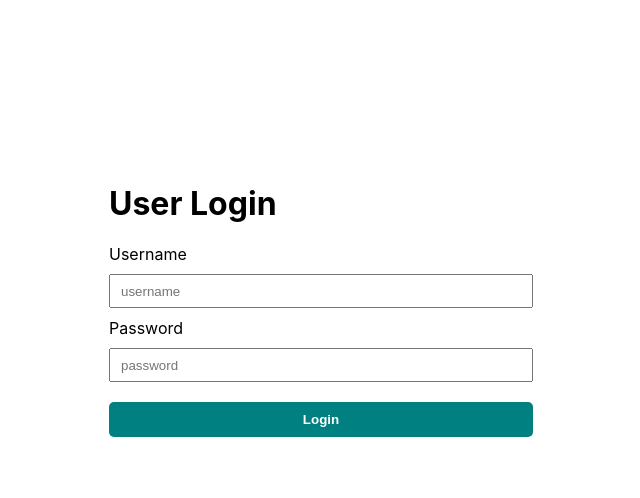
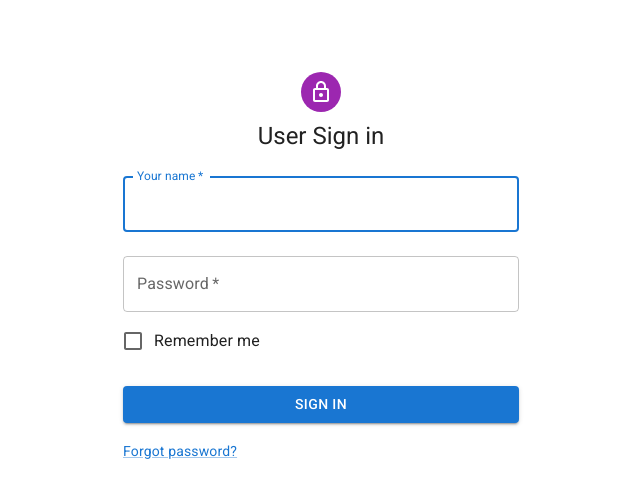
Before and after one commit to kip536/Gender-based-reporting-system, a React (Create React App) app: page /login in a window 1280 px wide. Shown: the top 498 px of the page, without its empty margins (319-959 px from the left). Built offline with nearby package versions, Linux system fonts and the light colour scheme.

Commit message:
recent update

```diff
--- a/src/App.js
+++ b/src/App.js
@@ -10,12 +10,13 @@ import NotificationEdit from './Components/Settings/NotificationEdit';
 import Account from './Components/Account/Account';
 import { AddUser } from './Components/Users/AddUser';
 import Errordialog from './Components/Errordialog/Errordialog';
-import { useState } from 'react';
+import { useState, useContext } from 'react';
 import { styled } from '@mui/material/styles';
 import Logout from './Components/Logout/Logout';
 import ErrorPage from './Components/ErrorPage/ErrorPage';
 import Reports from './Components/Reports/Reports';
 import Messageinfo from './Components/Messages/Messageinfo';
+import { AuthContext } from './Components/Context/AuthContext';
 
 
 const drawerWidth = 280;
@@ -40,18 +41,6 @@ const Main = styled("main", { shouldForwardProp: (prop) => prop !== "open" })(
 );
 
 
-async function loginuser(credentials) {
-  return fetch('http://localhost/fgm/signin.php', {
-    method: 'POST',
-    headers: {
-      'Content-Type': 'application/json'
-    },
-    body: JSON.stringify(credentials)
-  })
-  .then(data => data.json())
-
-}
-
 
 
 
@@ -59,59 +48,11 @@ const App = () => {
 
 
   const [open, setOpen] = useState(false);
-  const [gottendata, setGottendata] = useState('')
-  const [correct, setCorrect] = useState([]);
-  const [userdetails, setUserdetails] = useState(null)
+  const { user } = useContext(AuthContext);
 
 
-
-
-  const handleChange = (event) => {
-    event.preventDefault()
-    const value = event.target.value
-
-    setUserdetails({
-      ...userdetails,
-      [event.target.id]: value
-    });
-
-
-  };
-
-  const handleDetails= async (e) =>{
-    e.preventDefault()
-    console.log('userdetails:',userdetails)
-    const token= await loginuser(userdetails);
-    console.log('real token:', token)
-
-    if (token === []) {
-
-      console.log('woopssssssssss')
-      return
-    } else {
-      localStorage.setItem('token', JSON.stringify(token))
-    }
-
-
-
-
-    // console.log('token:',token)
-  }
-
-
-
-  const token = localStorage.getItem('token')
-  console.log('token:',token)
-
-
-
-
-  if (!token) {
-    return <Login
-    handleDetails={handleDetails}
-    handleChange={handleChange}
-    // setToken={setToken}
-    />
+  if (!user) {
+    return <Login/>
   }
 
 
@@ -141,7 +82,7 @@ const App = () => {
       />
       <Routes>
         <Route path='/' element={<Dashboard/>}/>
-        {/* <Route path='/dashboard' element={</>}/> */}
+        <Route path='/dashboard' element={<Dashboard/>}/>
         <Route path='/messages' element={<Messages/>}/>
         <Route path='/reports' element={<Reports/>}/>
         <Route path='/login' element={<Login/>}/>
--- /dev/null
+++ b/src/Components/Context/AuthContext.js
@@ -0,0 +1,33 @@
+import { createContext, useEffect, useReducer } from "react";
+import AuthReducer from "./AuthReducer";
+
+const INITIAL_STATE = {
+   user:JSON.parse(localStorage.getItem("user")) || null,
+  isFetching: false,
+  error: false,
+};
+
+export const AuthContext = createContext(INITIAL_STATE);
+
+export const AuthContextProvider = ({ children }) => {
+  const [state, dispatch] = useReducer(AuthReducer, INITIAL_STATE);
+
+  useEffect(()=>{
+    localStorage.setItem("user", JSON.stringify(state.user))
+    console.log(`state ${state.user}`)
+  },[state.user])
+
+  return (
+    <AuthContext.Provider
+      value={{
+        user: state.user,
+        isFetching: state.isFetching,
+        error: state.error,
+        dispatch,
+      }}
+    >
+
+      {children}
+    </AuthContext.Provider>
+  );
+};
--- /dev/null
+++ b/src/Components/Context/AuthReducer.js
@@ -0,0 +1,34 @@
+const AuthReducer = (state, action) => {
+    switch (action.type) {
+      case "LOGIN_START":
+        return {
+          user: null,
+          isFetching: true,
+          error: false,
+        };
+      case "LOGIN_SUCCESS":
+        return {
+          user: action.payload,
+          isFetching: false,
+          error: false,
+        };
+      case "LOGIN_FAILURE":
+        return {
+          user: null,
+          isFetching: false,
+          error: action.payload,
+        };
+        case "LOGOUT":
+          return {
+            user: null,
+            isFetching: false,
+            error: false,
+          };
+
+
+      default:
+        return state;
+    }
+  };
+
+  export default AuthReducer;
--- a/src/Components/Home/DashboardSidebar.js
+++ b/src/Components/Home/DashboardSidebar.js
@@ -22,7 +22,7 @@ import IconButton from '@mui/material/IconButton';
 
 const items = [
     {
-      href: '/',
+      href: '/dashboard',
       icon: (<ChartBarIcon fontSize="small" />),
       title: 'Dashboard'
     },
--- a/src/Components/Login/Login.js
+++ b/src/Components/Login/Login.js
@@ -1,85 +1,120 @@
 import React from "react";
-import "../Login/Login.css";
-import { useState } from "react";
-import PropTypes from "prop-types";
-import axios from 'axios';
+import { useState, useContext } from "react";
+import { AuthContext } from "../Context/AuthContext";
+import { LoginCall } from "./LoginCall";
+import Avatar from "@mui/material/Avatar";
+import Button from "@mui/material/Button";
+import CssBaseline from "@mui/material/CssBaseline";
+import TextField from "@mui/material/TextField";
+import FormControlLabel from "@mui/material/FormControlLabel";
+import Checkbox from "@mui/material/Checkbox";
+import Link from "@mui/material/Link";
+import Grid from "@mui/material/Grid";
+import Box from "@mui/material/Box";
+import LockOutlinedIcon from "@mui/icons-material/LockOutlined";
+import Typography from "@mui/material/Typography";
+import Container from "@mui/material/Container";
 
 
-function Login({handleDetails, handleChange}) {
+function Login() {
 
-  const [name, setName] = useState('')
-  const [password, setPassword] = useState('')
-  const [userdetails, setUserdetails] = useState([])
+  const [name, setName] = useState("");
+  const [password, setPassword] = useState("");
+  const [err, setErr] = useState(null);
 
+  const { dispatch, error, isFetching, user } = useContext(AuthContext);
 
-
-  // async function loginuser(credentials) {
-  //   return fetch('http://localhost/fgm/signin.php', {
-  //     method: 'POST',
-  //     headers: {
-  //       'Content-Type': 'application/json'
-  //     },
-  //     body: JSON.stringify(credentials)
-  //   })
-  //   .then(data => data.json())
-
-  // }
-
-
-  // const handleDetails= async (e) =>{
-  //   e.preventDefault()
-  //   const token= await loginuser({name, password});
-
-  //   localStorage.setItem('token', JSON.stringify(token))
-  //   // console.log('token:',token)
-  // }
-
-  // const postandfetchtoken = () => {
-
-  // }
-
+  const LoginUser = (e) => {
+    e.preventDefault();
+    LoginCall({ name, password }, dispatch);
+  };
 
 
 
   return (
-    <div className="login">
-      <div className="center">
-        <h1>User Login</h1>
-        <form onSubmit={handleDetails}>
-        <div className="login-container">
-          <label>Username</label>
-          <input
-            type="text"
-            placeholder="username"
-            id="username"
-            className="login-input"
-            // value={name}
-            onChange={handleChange}
-          />
-          <label>Password</label>
-          <input
-            type="password"
-            placeholder="password"
-            id="password"
-            className="login-input"
-            // value={password}
-            onChange={handleChange}
-          />
-          <button className="login-button" type="submit">
+    <Container component="main" maxWidth="xs">
+      <CssBaseline />
+      <Box
+        sx={{
+          marginTop: 8,
+          display: "flex",
+          flexDirection: "column",
+          alignItems: "center",
+        }}
+      >
+      <Avatar sx={{ m: 1, bgcolor: 'secondary.main' }}>
+            <LockOutlinedIcon />
+          </Avatar>
 
-            Login
-          </button>
+          <Typography component="h1" variant="h5">
+            User Sign in
+          </Typography>
+
+          <Box component="form" noValidate sx={{ mt: 1 }}>
 
 
-          </div>
-          </form>
-      </div>
-    </div>
+          <TextField
+              margin="normal"
+              required
+              fullWidth
+              id="email"
+              label="Your name"
+              name="name"
+              autoFocus
+              value={name}
+              onChange={(e) => setName(e.target.value)}
+            />
+            <TextField
+              margin="normal"
+              required
+              fullWidth
+              name="password"
+              label="Password"
+              type="password"
+              id="password"
+              autoComplete="current-password"
+              value={password}
+              onChange={(e) => setPassword(e.target.value)}
+            />
+            <FormControlLabel
+              control={<Checkbox value="remember" color="primary" />}
+              label="Remember me"
+            />
+            <Button
+              type="submit"
+              fullWidth
+              variant="contained"
+              sx={{ mt: 3, mb: 2 }}
+              onClick={LoginUser}
+            >
+              Sign In
+            </Button>
+            {error && (
+              <span style={{ color: "red", fontSize: "12px" }}>
+                *Invalid username or password
+              </span>
+            )}
+
+            <Grid container>
+              <Grid item xs>
+                <Link href="#" variant="body2">
+                  Forgot password?
+                </Link>
+              </Grid>
+
+            </Grid>
+
+
+
+          </Box>
+
+
+
+      </Box>
+
+    </Container>
   );
 }
 
-Login.prototype = {
-  setToken: PropTypes.func.isRequired
-}
 
 export default Login;
--- /dev/null
+++ b/src/Components/Login/LoginCall.js
@@ -0,0 +1,17 @@
+import axios from "axios";
+
+export const LoginCall = async (userDetails, dispatch) => {
+  dispatch({ type: "LOGIN_START" });
+  try {
+    const res = await axios.post("http://localhost/fgm/signin.php", userDetails);
+    dispatch({ type: "LOGIN_SUCCESS", payload: res.data });
+    const error = true
+    res.data.status &&  dispatch({ type: "LOGIN_FAILURE", payload: error });
+
+    res.data.user_name && window.location.replace("http://localhost:3000/dashboard");
+  } catch (error) {
+
+  }
+
+
+};
--- a/src/Components/Logout/Logout.js
+++ b/src/Components/Logout/Logout.js
@@ -10,17 +10,28 @@ import {
     Typography
   } from '@mui/material';
 
+import { useContext } from 'react';
+import { AuthContext } from '../Context/AuthContext';
+import { getInitials } from '../utils/get-initials';
 
-const user = {
-    avatar: '/static/images/avatars/avatar_1.png',
-    location: 'Lanet',
-    county: 'Nakuru',
-    userType: 'Admin',
-    name: 'Victor Omanyala',
-    timezone: 'GTM-7'
-  };
 
-function Logout(handlelogout) {
+// const user = {
+//     avatar: '/static/images/avatars/avatar_1.png',
+//     location: 'Lanet',
+//     county: 'Nakuru',
+//     userType: 'Admin',
+//     name: 'Victor Omanyala',
+//     timezone: 'GTM-7'
+//   };
+
+function Logout() {
+
+
+const { user, dispatch } = useContext(AuthContext);
+
+  const handlelogout = () => {
+    dispatch({type: "LOGOUT"});
+  }
 
 
   return (
@@ -41,7 +52,9 @@ function Logout(handlelogout) {
               mb: 2,
               width: 64
             }}
-          />
+          >
+            {getInitials(user.name)}
+          </Avatar>
           <Typography
             color="textPrimary"
             gutterBottom
--- a/src/index.js
+++ b/src/index.js
@@ -3,11 +3,14 @@ import ReactDOM from 'react-dom/client';
 import './index.css';
 import App from './App';
 import reportWebVitals from './reportWebVitals';
+import { AuthContextProvider } from './Components/Context/AuthContext';
 
 const root = ReactDOM.createRoot(document.getElementById('root'));
 root.render(
+  <AuthContextProvider>
+    <App />
+  </AuthContextProvider>
 
-    <App />
 
 );
 
```
Also changed, not shown: src/Components/Context/Actions.js (added, +18 -0 lines).
